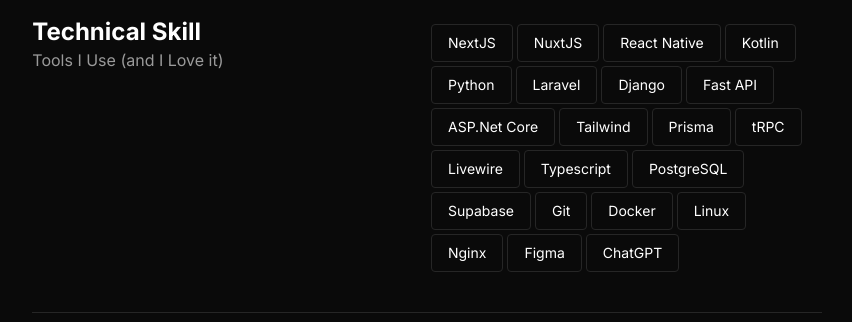
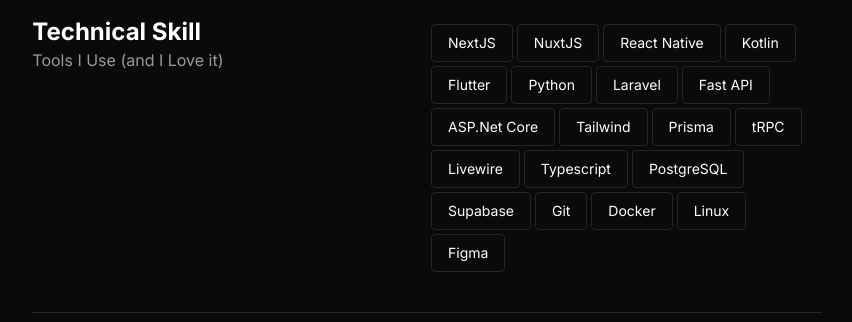
Before and after one commit to AdiCahyaSaputra/personal-website, a Next.js app: page / in a window 1280 px wide. Shown: the part 461-783 px from the top of the page, without its empty margins (213-1065 px from the left). Built offline with nearby package versions, Linux system fonts and the light colour scheme.

Commit message:
feat: update skill

```diff
--- a/components/section/TechnicalSkills.tsx
+++ b/components/section/TechnicalSkills.tsx
@@ -5,9 +5,9 @@
   "NuxtJS",
   "React Native",
   "Kotlin",
+  "Flutter",
   "Python",
   "Laravel",
-  "Django",
   "Fast API",
   "ASP.Net Core",
   "Tailwind",
@@ -20,9 +20,7 @@
   "Git",
   "Docker",
   "Linux",
-  "Nginx",
   "Figma",
-  "ChatGPT",
 ];
 
 const TechnicalSkills = () => {
@@ -35,7 +33,7 @@
       <div className="mt-2 flex flex-wrap gap-1 self-start">
         {skills.map((skill, idx) => (
           <p
-            className="px-4 py-2 text-xs lg:text-sm border border-border rounded w-max"
+            className="px-4 py-2 text-xs lg:text-sm border border-border rounded"
             key={idx}
           >
             {skill}
```
